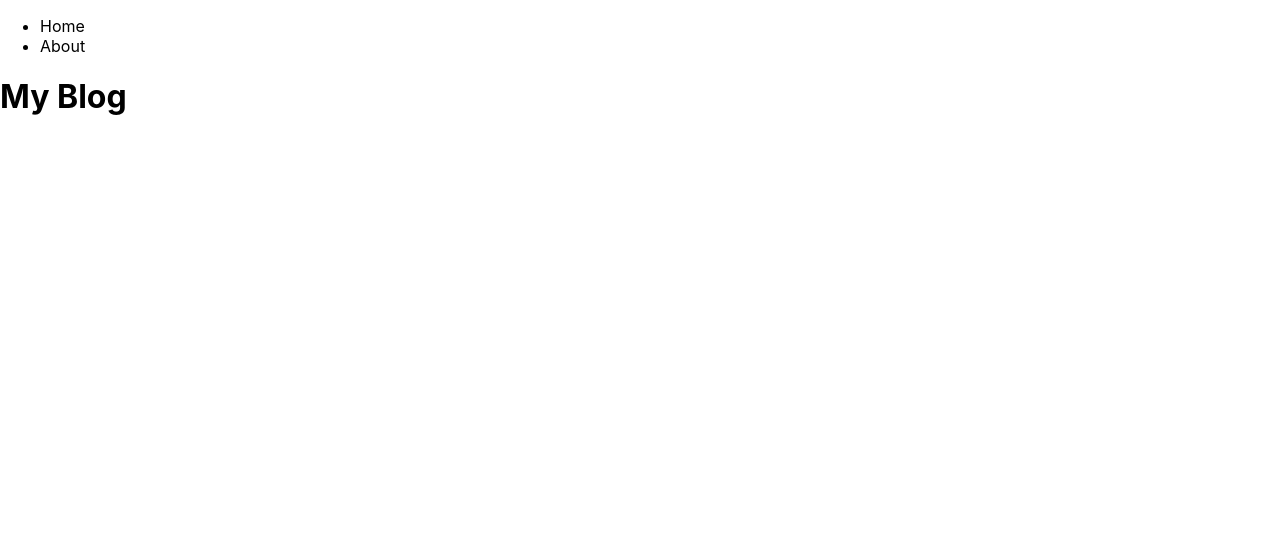
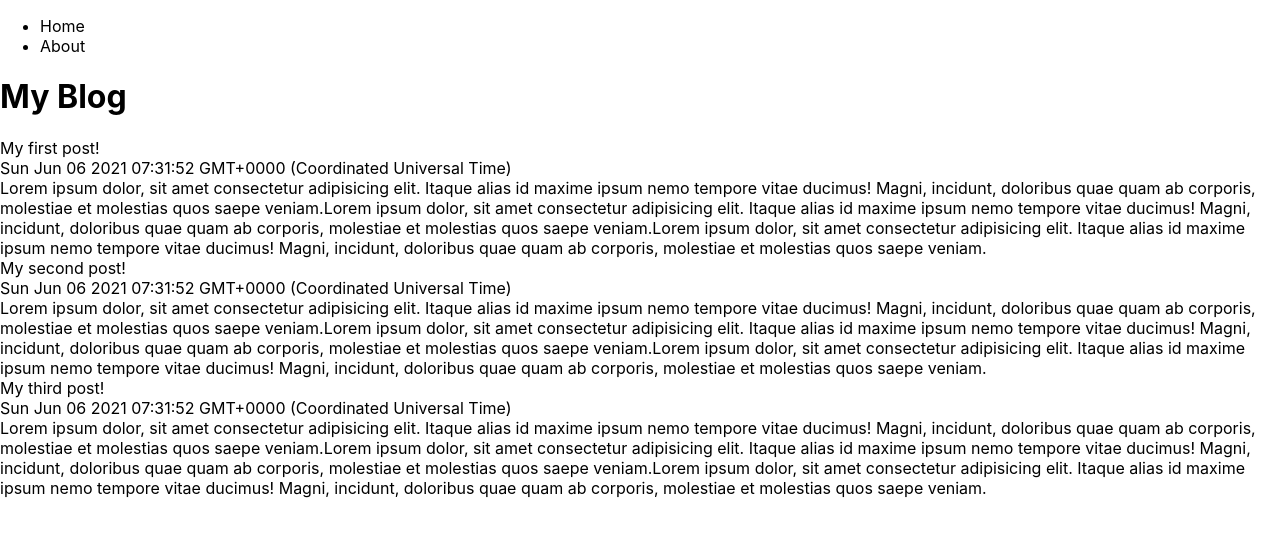
Before and after one commit to tekatekimalam/next-blog, a Next.js app: page / in a window 1280 px wide. Shown: the top 536 px of the page. Built offline with nearby package versions, Linux system fonts and the light colour scheme.

Commit message:
Make fixture data

```diff
--- /dev/null
+++ b/libs/data.js
@@ -0,0 +1,23 @@
+export const blogPosts = [
+  {
+    title: "My first post!",
+    slug: "first",
+    date: new Date(),
+    content:
+      "Lorem ipsum dolor, sit amet consectetur adipisicing elit. Itaque alias id maxime ipsum nemo tempore vitae ducimus! Magni, incidunt, doloribus quae quam ab corporis, molestiae et molestias quos saepe veniam.Lorem ipsum dolor, sit amet consectetur adipisicing elit. Itaque alias id maxime ipsum nemo tempore vitae ducimus! Magni, incidunt, doloribus quae quam ab corporis, molestiae et molestias quos saepe veniam.Lorem ipsum dolor, sit amet consectetur adipisicing elit. Itaque alias id maxime ipsum nemo tempore vitae ducimus! Magni, incidunt, doloribus quae quam ab corporis, molestiae et molestias quos saepe veniam.",
+  },
+  {
+    title: "My second post!",
+    slug: "second",
+    date: new Date(),
+    content:
+      "Lorem ipsum dolor, sit amet consectetur adipisicing elit. Itaque alias id maxime ipsum nemo tempore vitae ducimus! Magni, incidunt, doloribus quae quam ab corporis, molestiae et molestias quos saepe veniam.Lorem ipsum dolor, sit amet consectetur adipisicing elit. Itaque alias id maxime ipsum nemo tempore vitae ducimus! Magni, incidunt, doloribus quae quam ab corporis, molestiae et molestias quos saepe veniam.Lorem ipsum dolor, sit amet consectetur adipisicing elit. Itaque alias id maxime ipsum nemo tempore vitae ducimus! Magni, incidunt, doloribus quae quam ab corporis, molestiae et molestias quos saepe veniam.",
+  },
+  {
+    title: "My third post!",
+    slug: "third",
+    date: new Date(),
+    content:
+      "Lorem ipsum dolor, sit amet consectetur adipisicing elit. Itaque alias id maxime ipsum nemo tempore vitae ducimus! Magni, incidunt, doloribus quae quam ab corporis, molestiae et molestias quos saepe veniam.Lorem ipsum dolor, sit amet consectetur adipisicing elit. Itaque alias id maxime ipsum nemo tempore vitae ducimus! Magni, incidunt, doloribus quae quam ab corporis, molestiae et molestias quos saepe veniam.Lorem ipsum dolor, sit amet consectetur adipisicing elit. Itaque alias id maxime ipsum nemo tempore vitae ducimus! Magni, incidunt, doloribus quae quam ab corporis, molestiae et molestias quos saepe veniam.",
+  },
+];
--- a/pages/index.js
+++ b/pages/index.js
@@ -1,4 +1,5 @@
 import Head from "next/head";
+import { blogPosts } from "../libs/data";
 
 export default function Home() {
   return (
@@ -12,6 +13,16 @@ export default function Home() {
       <main>
         <h1>My Blog</h1>
       </main>
+
+      <div>
+        {blogPosts.map(item => (
+          <div key={item.slug}>
+            <div>{item.title}</div>
+            <div>{item.date.toString()}</div>
+            <div>{item.content}</div>
+          </div>
+        ))}
+      </div>
     </div>
   );
 }
```
